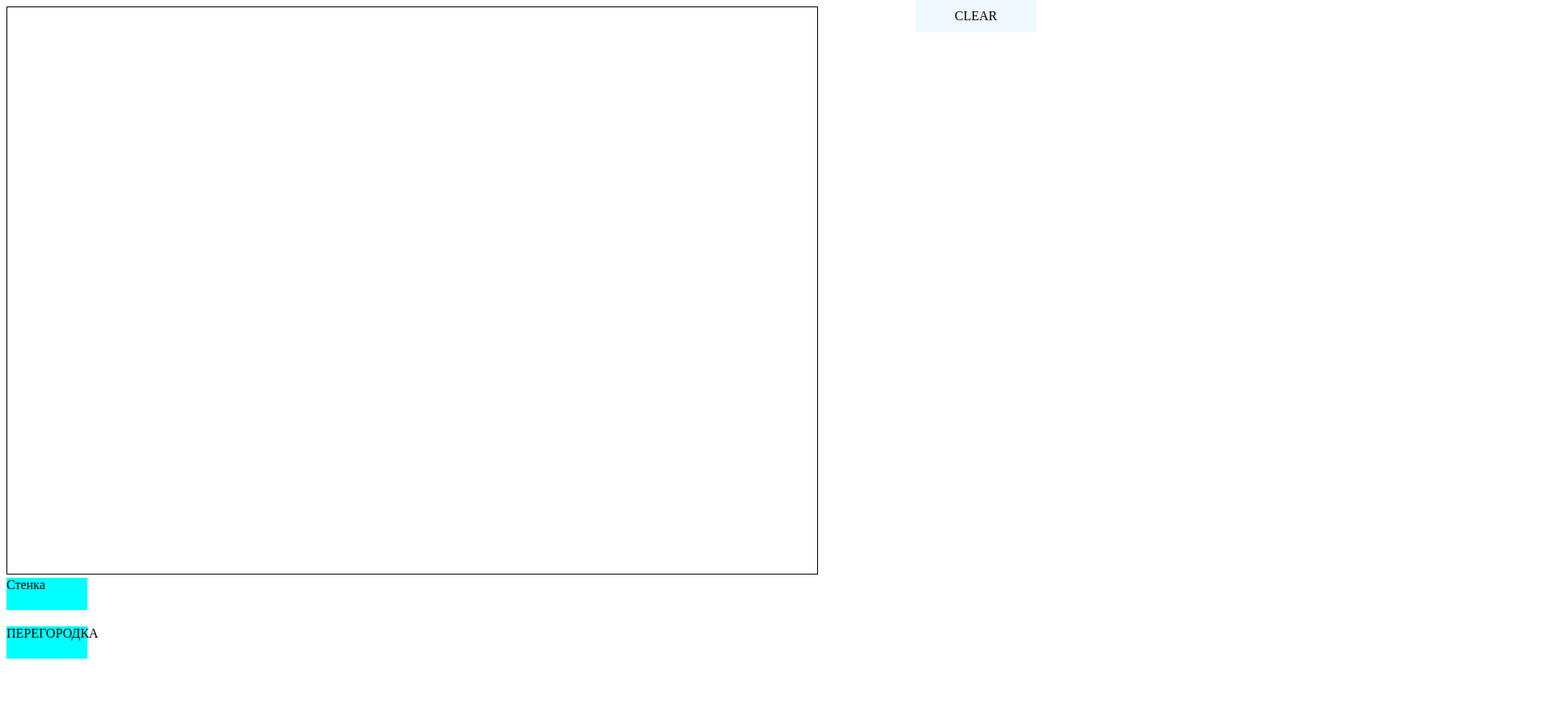
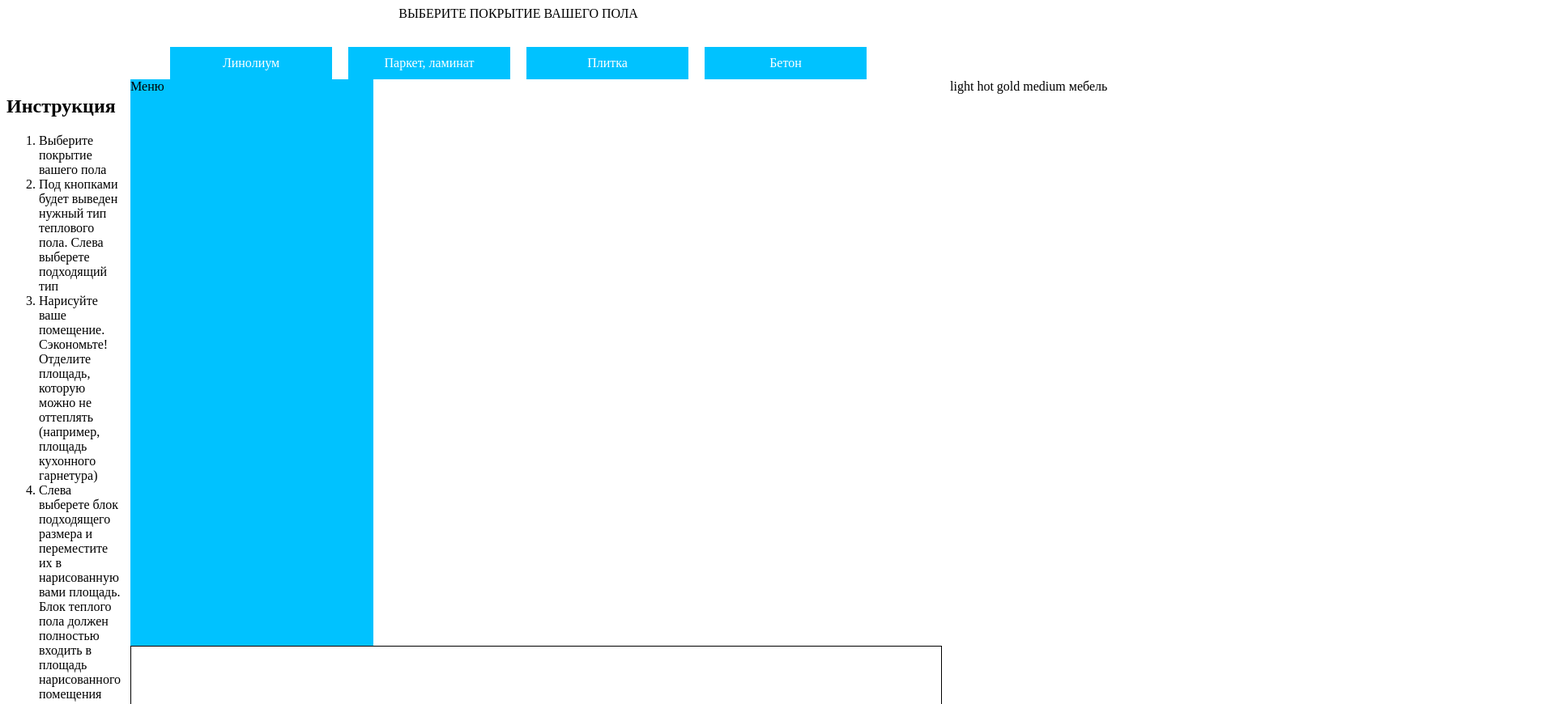
Before and after one commit to black-lite/homeEditor, a plain HTML site: page index.html in a window 1280 px wide. Shown: the top 870 px of the page at 81% size, 1920 px wide, since content can reach past the window. Before the commit the page ends 822 px from the top, so only its background shows below. Drawn offline with nearby package versions, Linux system fonts and the light colour scheme; files that its build step writes are made by us from their sources.

Commit message:
do styles

```diff
--- a/index.html
+++ b/index.html
@@ -4,21 +4,125 @@
 		<meta charset="UTF-8">
 		<script type="text/javascript" src="../jquery-3.6.0.min.js"></script>
 		<script type="text/javascript" src="script.js"></script>
+		<link rel="stylesheet" href="style.css">
 		<title>Title</title>
 	</head>
 	<style>
-		svg { border: 1px solid #000000; }
-		div.wall {
-			height: 40px; width: 100px; background-color: aqua;
-			margin-bottom: 20px;
-		}
-        div.partition { height: 40px; width: 100px; background-color: aqua; }
-		div.clear { position: absolute; right: 0; top: 0; height: 40px; width: 150px; line-height: 40px; text-align: center; background-color: aliceblue; }
+        svg {
+            border: 1px solid #000000;
+        }
+
+        div.wall {
+            height: 40px;
+            width: 100px;
+            background-color: aqua;
+            margin-bottom: 20px;
+        }
+
+        div.partition {
+            height: 40px;
+            width: 100px;
+            background-color: aqua;
+        }
+
+        div.clear {
+            position: absolute;
+            right: 0;
+            top: 0;
+            height: 40px;
+            width: 150px;
+            line-height: 40px;
+            text-align: center;
+            background-color: aliceblue;
+        }
+
+        div.container {
+            display: flex;
+            flex-direction: column;
+        }
+        div.container > div.head div.title {
+            text-transform: uppercase;
+            text-align: center;
+            margin-bottom: 32px;
+        }
+        div.container > div.head div.buttons_floor {
+            display: flex;
+            justify-content: center;
+            gap: 20px;
+        }
+        div.container > div.head div.buttons_floor > div {
+            height: 40px;
+            width: 200px;
+            padding: 9px 14px;
+            background-color: #00C2FF;
+            box-sizing: border-box;
+            text-align: center;
+            line-height: 22px;
+            color: white;
+        }
+        div.container > div.content {
+            display: flex;
+            gap: 12px;
+        }
+        div.container > div.content div:nth-child(1) {
+            width: 300px;
+            height: 700px;
+        }
+        div.container > div.content div:nth-child(2) {
+            width: 1000px;
+            height: 700px;
+        }
+        div.container > div.content div:nth-child(2) div.menu {
+            background-color: #00C2FF;
+        }
+        div.container > div.content div:nth-child(3) {
+            width: 300px;
+            height: 700px;
+        }
 	</style>
+
 	<body>
-		<svg id="svgCanvas" width="1000" height="700"></svg>
-		<div class="clear">CLEAR</div>
-		<div class="wall">Стенка</div>
-		<div class="partition">ПЕРЕГОРОДКА</div>
+		<div class="container">
+			<div class="head">
+				<div class="title">Выберите покрытие вашего пола</div>
+				<div class="buttons_floor">
+					<div>Линолиум</div>
+					<div>Паркет, ламинат</div>
+					<div>Плитка</div>
+					<div>Бетон</div>
+				</div>
+			</div>
+			<div class="content">
+				<div>
+					<h2>Инструкция</h2>
+					<ol>
+						<li>Выберите покрытие вашего пола</li>
+						<li>Под кнопками будет выведен нужный тип теплового пола. Слева выберете подходящий тип</li>
+						<li> Нарисуйте ваше помещение. Сэкономьте! Отделите площадь, которую можно не оттеплять (например, площадь кухонного гарнетура)</li>
+						<li>Слева выберете блок подходящего размера и переместите их в нарисованную вами площадь. Блок теплого пола должен полностью входить в площадь нарисованного помещения</li>
+					</ol>
+				</div>
+				<div>
+					<div class="menu">
+						<span>Меню</span>
+						<span></span>
+					</div>
+					<svg id="svgCanvas" width="1000" height="700"></svg>
+				</div>
+				<div>
+					<div class="type_floor">
+						<span>light</span>
+						<span>hot</span>
+						<span>gold</span>
+						<span>medium</span>
+						<span>мебель</span>
+					</div>
+					<div class="view_type_floor"></div>
+				</div>
+			</div>
+		</div>
+<!--		<div class="clear">CLEAR</div>-->
+<!--		<div class="wall">Стенка</div>-->
+<!--		<div class="partition">ПЕРЕГОРОДКА</div>-->
 	</body>
 </html>
--- a/script.js
+++ b/script.js
@@ -28,14 +28,14 @@ document.addEventListener('DOMContentLoaded', function()
 	const radiusY = 30;
 	let strokeWidth = 20;
 
-	let svg = document.querySelector('#svgCanvas');
-	let _wall = document.querySelector('div.wall');
-	let _partition = document.querySelector('div.partition');
-	let clear = document.querySelector('div.clear');
+	let svg 		= document.querySelector('#svgCanvas');
+	let _wall 		= document.querySelector('div.wall');
+	let _partition 	= document.querySelector('div.partition');
+	let clear 		= document.querySelector('div.clear');
 
-	_wall.addEventListener('click', wall);
-	_partition.addEventListener('click', partition);
-	clear.addEventListener('click', clearSvg);
+	// _wall.addEventListener('click', wall);
+	// _partition.addEventListener('click', partition);
+	// clear.addEventListener('click', clearSvg);
 
 	function wall() { if (svg) { svgPath = null; strokeWidth = 20; mode = MODE_WALL; } }
 	function partition() { if (svg) { svgPath = null; strokeWidth = 10; mode = MODE_PARTITION; } }
--- /dev/null
+++ b/style.scss
@@ -0,0 +1,40 @@
+svg { border: 1px solid #000000; }
+div.wall {
+	height: 40px; width: 100px; background-color: aqua;
+	margin-bottom: 20px;
+}
+div.partition { height: 40px; width: 100px; background-color: aqua; }
+div.clear { position: absolute; right: 0; top: 0; height: 40px; width: 150px; line-height: 40px; text-align: center; background-color: aliceblue; }
+
+$main: #00C2FF;
+
+div.container {
+	display: flex; flex-direction: column;
+
+	> div.head {
+		div.title { text-transform: uppercase; text-align: center; margin-bottom: 32px; }
+		div.buttons_floor {
+			display: flex; justify-content: center; gap: 20px;
+			> div {
+				height: 40px; width: 200px; padding: 9px 14px; background-color: $main;
+				box-sizing: border-box;text-align: center; line-height: 22px; color: white;
+			}
+		}
+	}
+
+	> div.content {
+		display: flex; gap: 12px;
+		div:nth-child(1) {
+			width: 300px; height: 700px;
+		}
+
+		div:nth-child(2) {
+			width: 1000px; height: 700px;
+			div.menu { background-color: $main }
+		}
+
+		div:nth-child(3) {
+			width: 300px; height: 700px;
+		}
+	}
+}
```
